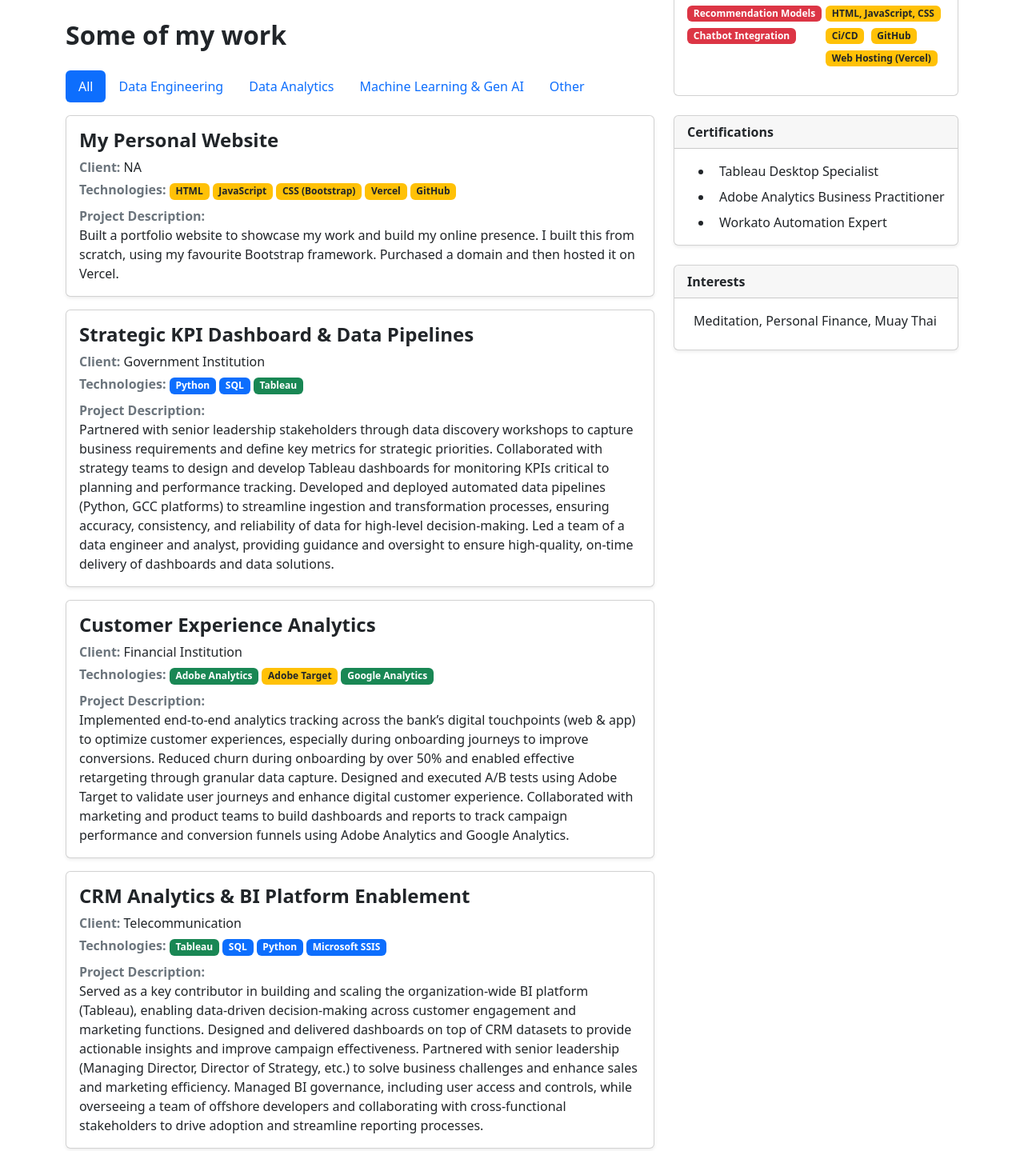
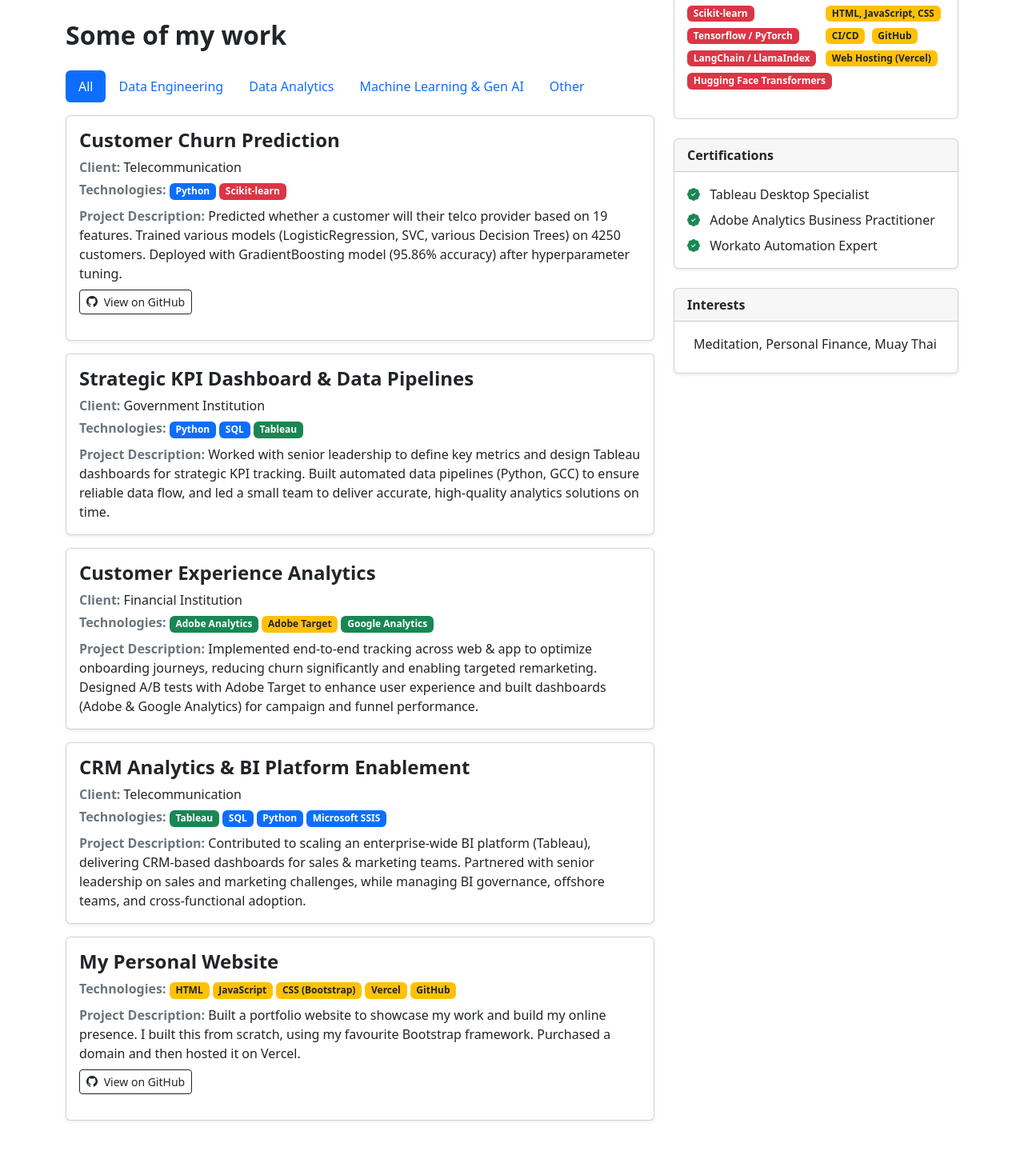
Before and after one commit to parikshitshinge/my-website, a plain HTML site: page index.html in a window 1280 px wide. Shown: the part 515-1954 px from the top of the page at 80% size. Drawn offline with nearby package versions, Linux system fonts and the light colour scheme.

Commit message:
Added new project

```diff
--- a/index.html
+++ b/index.html
@@ -10,6 +10,8 @@
         <link rel="icon" type="image/x-icon" href="assets/p.svg" />
         <!-- Core theme CSS (includes Bootstrap)-->
         <link href="css/styles.css" rel="stylesheet" />
+        <link rel="stylesheet" href="https://cdn.jsdelivr.net/npm/bootstrap-icons@1.11.1/font/bootstrap-icons.css">
+
 
         <!-- Google Tag Manager -->
         <script>(function(w,d,s,l,i){w[l]=w[l]||[];w[l].push({'gtm.start':
@@ -90,9 +92,8 @@
                         <!-- Post content-->
                         <section class="mb-5">
 
-                            <p class="mb-4">With almost a decade in my professional career, I have worked across the full data spectrum - engineering, analytics, and machine learning - as a analyst, developer, and now as a consultant.
-                                I lead and mentor team of analysts and data engineers in delivering analytics projects ensuring high-quality outputs and timely delivery.
-
+                            <p class="mb-4">With nearly a decade of experience, I’ve worked across the full data spectrum - engineering, analytics, and machine learning - as an analyst, developer, and now consultant. I lead and mentor teams of analysts and data engineers, delivering high-quality analytics projects on time.
+                                Lately, I’ve been developing AI and GenAI applications to push the boundaries of data-driven innovation.
                             </p>
                             <p class="mb-3">Some things about me:
                                 <ul class="list-styled mb-0">
@@ -209,8 +210,10 @@
                         <div class="col-sm-6 mb-3">
                             <b class="d-block mb-2">ML & Gen AI</b>
                             <div>
-                                <span class="badge bg-danger me-1 mb-1">Recommendation Models</span>
-                                <span class="badge bg-danger me-1 mb-1">Chatbot Integration</span>
+                                <span class="badge bg-danger me-1 mb-1">Scikit-learn</span>
+                                <span class="badge bg-danger me-1 mb-1">Tensorflow / PyTorch</span>
+                                <span class="badge bg-danger me-1 mb-1">LangChain / LlamaIndex</span>
+                                <span class="badge bg-danger me-1 mb-1">Hugging Face Transformers</span>
                             </div>
                         </div>
 
@@ -219,7 +222,7 @@
                             <b class="d-block mb-2">Other</b>
                             <div>
                                 <span class="badge bg-warning text-dark me-1 mb-1">HTML, JavaScript, CSS</span>
-                                <span class="badge bg-warning text-dark me-1 mb-1">Ci/CD</span>
+                                <span class="badge bg-warning text-dark me-1 mb-1">CI/CD</span>
                                 <span class="badge bg-warning text-dark me-1 mb-1">GitHub</span>
                                 <span class="badge bg-warning text-dark me-1 mb-1">Web Hosting (Vercel)</span>
                             </div>
@@ -234,7 +237,7 @@
                     <div class="card mb-4 shadow-sm">
                     <div class="card-header fw-bold">Certifications</div>
                     <div class="card-body">
-                        <ul class="list-styled mb-0">
+                        <ul class="list-unstyled mb-0">
                         <li class="mb-2"><i class="bi bi-patch-check-fill text-success me-2"></i> Tableau Desktop Specialist</li>
                         <li class="mb-2"><i class="bi bi-patch-check-fill text-success me-2"></i> Adobe Analytics Business Practitioner</li>
                         <li><i class="bi bi-patch-check-fill text-success me-2"></i> Workato Automation Expert</li>
@@ -246,7 +249,7 @@
                     <div class="card mb-4 shadow-sm">
                     <div class="card-header fw-bold">Interests</div>
                     <div class="card-body">
-                        <p class="mb-2"><i class="bi bi-peace me-2 text-primary"></i>Meditation, Personal Finance, Muay Thai</p>
+                        <p class="mb-2"><i class="bi me-2 text-primary"></i>Meditation, Personal Finance, Muay Thai</p>
 
                     </div>
                     </div>
@@ -260,6 +263,7 @@
         </footer>
         <!-- Bootstrap core JS-->
         <script src="https://cdn.jsdelivr.net/npm/bootstrap@5.2.3/dist/js/bootstrap.bundle.min.js"></script>
+
         <!-- Core theme JS-->
         <script src="js/scripts.js"></script>
     </body>
--- a/js/scripts.js
+++ b/js/scripts.js
@@ -14,6 +14,9 @@ const techColors = {
   "Superset": "bg-success",
   "Adobe Analytics": "bg-success",
   "Google Analytics": "bg-success",
+
+  "Scikit-learn": "bg-danger"
+
 
 };
 
@@ -50,7 +53,9 @@ async function loadProjects() {
       <div class="card shadow-sm mb-3 project-item" data-category="${project.categories.join(' ')}">
         <div class="card-body p-3">
           <h4 class="fw-bold mb-2">${project.title}</h4>
-          <p class="mb-1"><span class="fw-semibold text-muted">Client:</span> ${project.client}</p>
+          ${project.client ? `
+            <p class="mb-1"><span class="fw-semibold text-muted">Client:</span> ${project.client}</p>
+          ` : ""}
           <p class="mb-2">
             <span class="fw-semibold text-muted">Technologies:</span>
             ${project.technologies.map(tech =>
@@ -58,9 +63,15 @@ async function loadProjects() {
             ).join('')}
           </p>
           <p class="text-dark mb-0">
-            <span class="fw-semibold text-muted">Project Description:</span><br>
+            <span class="fw-semibold text-muted">Project Description: </span>
             ${project.description}
           </p>
+          ${project.github ? `
+            <p class="mt-2">
+              <a href="${project.github}" target="_blank" class="btn btn-sm btn-outline-dark">
+                <i class="bi bi-github me-1"></i> View on GitHub
+              </a>
+            </p>` : ""}
         </div>
       </div>
     `).join('');
--- a/json/projects.json
+++ b/json/projects.json
@@ -1,30 +1,39 @@
 [
   {
-    "title": "My Personal Website",
-    "client": "NA",
-    "technologies": ["HTML", "JavaScript", "CSS (Bootstrap)", "Vercel", "GitHub"],
-    "description": "Built a portfolio website to showcase my work and build my online presence. I built this from scratch, using my favourite Bootstrap framework. Purchased a domain and then hosted it on Vercel.",
-    "categories": ["all", "other"]
+    "title": "Customer Churn Prediction",
+    "client": "Telecommunication",
+    "technologies": ["Python", "Scikit-learn"],
+    "description": "Predicted whether a customer will their telco provider based on 19 features. Trained various models (LogisticRegression, SVC, various Decision Trees) on 4250 customers. Deployed with GradientBoosting model (95.86% accuracy) after hyperparameter tuning.",
+    "categories": ["all", "ml"],
+    "github": "https://github.com/parikshitshinge/telco-customer-churn-prediction"
   },
   {
     "title": "Strategic KPI Dashboard & Data Pipelines",
     "client": "Government Institution",
     "technologies": ["Python", "SQL", "Tableau"],
-    "description": "Partnered with senior leadership stakeholders through data discovery workshops to capture business requirements and define key metrics for strategic priorities. Collaborated with strategy teams to design and develop Tableau dashboards for monitoring KPIs critical to planning and performance tracking. Developed and deployed automated data pipelines (Python, GCC platforms) to streamline ingestion and transformation processes, ensuring accuracy, consistency, and reliability of data for high-level decision-making. Led a team of a data engineer and analyst, providing guidance and oversight to ensure high-quality, on-time delivery of dashboards and data solutions.",
+    "description": "Worked with senior leadership to define key metrics and design Tableau dashboards for strategic KPI tracking. Built automated data pipelines (Python, GCC) to ensure reliable data flow, and led a small team to deliver accurate, high-quality analytics solutions on time.",
     "categories": ["all", "de"]
   },
   {
     "title": "Customer Experience Analytics",
     "client": "Financial Institution",
     "technologies": ["Adobe Analytics", "Adobe Target", "Google Analytics"],
-    "description": "Implemented end-to-end analytics tracking across the bank’s digital touchpoints (web & app) to optimize customer experiences, especially during onboarding journeys to improve conversions. Reduced churn during onboarding by over 50% and enabled effective retargeting through granular data capture. Designed and executed A/B tests using Adobe Target to validate user journeys and enhance digital customer experience. Collaborated with marketing and product teams to build dashboards and reports to track campaign performance and conversion funnels using Adobe Analytics and Google Analytics.",
+    "description": "Implemented end-to-end tracking across web & app to optimize onboarding journeys, reducing churn significantly and enabling targeted remarketing. Designed A/B tests with Adobe Target to enhance user experience and built dashboards (Adobe & Google Analytics) for campaign and funnel performance.",
     "categories": ["all", "da"]
   },
   {
     "title": "CRM Analytics & BI Platform Enablement",
     "client": "Telecommunication",
     "technologies": ["Tableau", "SQL", "Python", "Microsoft SSIS"],
-    "description": "Served as a key contributor in building and scaling the organization-wide BI platform (Tableau), enabling data-driven decision-making across customer engagement and marketing functions. Designed and delivered dashboards on top of CRM datasets to provide actionable insights and improve campaign effectiveness. Partnered with senior leadership (Managing Director, Director of Strategy, etc.) to solve business challenges and enhance sales and marketing efficiency. Managed BI governance, including user access and controls, while overseeing a team of offshore developers and collaborating with cross-functional stakeholders to drive adoption and streamline reporting processes.",
+    "description": "Contributed to scaling an enterprise-wide BI platform (Tableau), delivering CRM-based dashboards for sales & marketing teams. Partnered with senior leadership on sales and marketing challenges, while managing BI governance, offshore teams, and cross-functional adoption.",
     "categories": ["all", "de", "da"]
+  },
+  {
+    "title": "My Personal Website",
+    "technologies": ["HTML", "JavaScript", "CSS (Bootstrap)", "Vercel", "GitHub"],
+    "description": "Built a portfolio website to showcase my work and build my online presence. I built this from scratch, using my favourite Bootstrap framework. Purchased a domain and then hosted it on Vercel.",
+    "categories": ["all", "other"],
+    "github": "https://github.com/parikshitshinge/my-website"
   }
+
 ]
```
